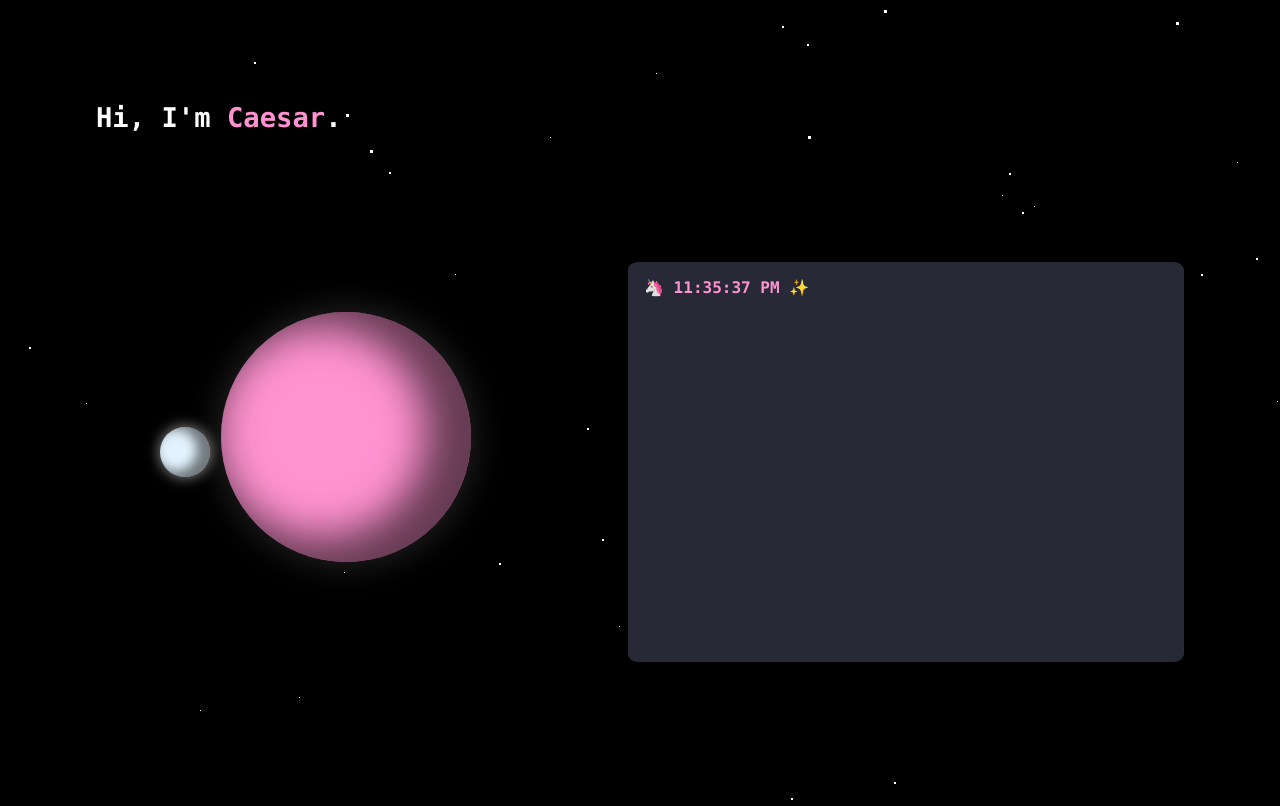
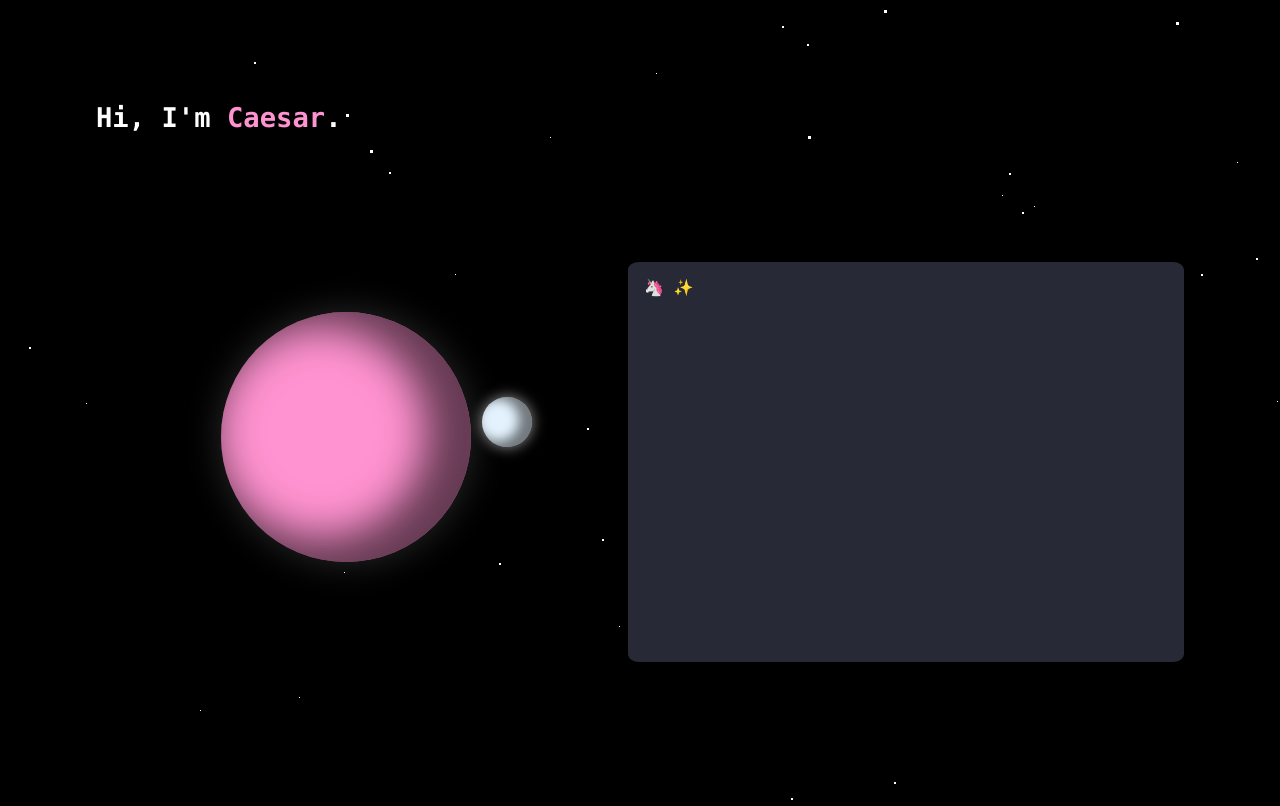
Before and after one commit to juliuscaesar/caesarnuzzolo.com, a Next.js app: page / in a window 1280 px wide. Built offline with nearby package versions, Linux system fonts and the light colour scheme.

Commit message:
reset command on enter

```diff
--- a/components/Terminal.js
+++ b/components/Terminal.js
@@ -10,11 +10,6 @@ function Terminal() {
   useEffect(() => {
     inputRef.current.focus();
     containerRef.current.scrollTop = containerRef.current.scrollHeight;
-
-    setCurrentCmd({
-      time: new Date().toLocaleTimeString(),
-      text: "",
-    });
   }, [cmds]);
 
   const parseResponse = (cmd) => {
@@ -53,6 +48,11 @@ function Terminal() {
 
   const handleKeypress = (e) => {
     if (e.key === "Enter") {
+      setCurrentCmd({
+        time: new Date().toLocaleTimeString(),
+        text: "",
+      });
+
       setCmds((cmds) => [
         ...cmds,
         {
```
